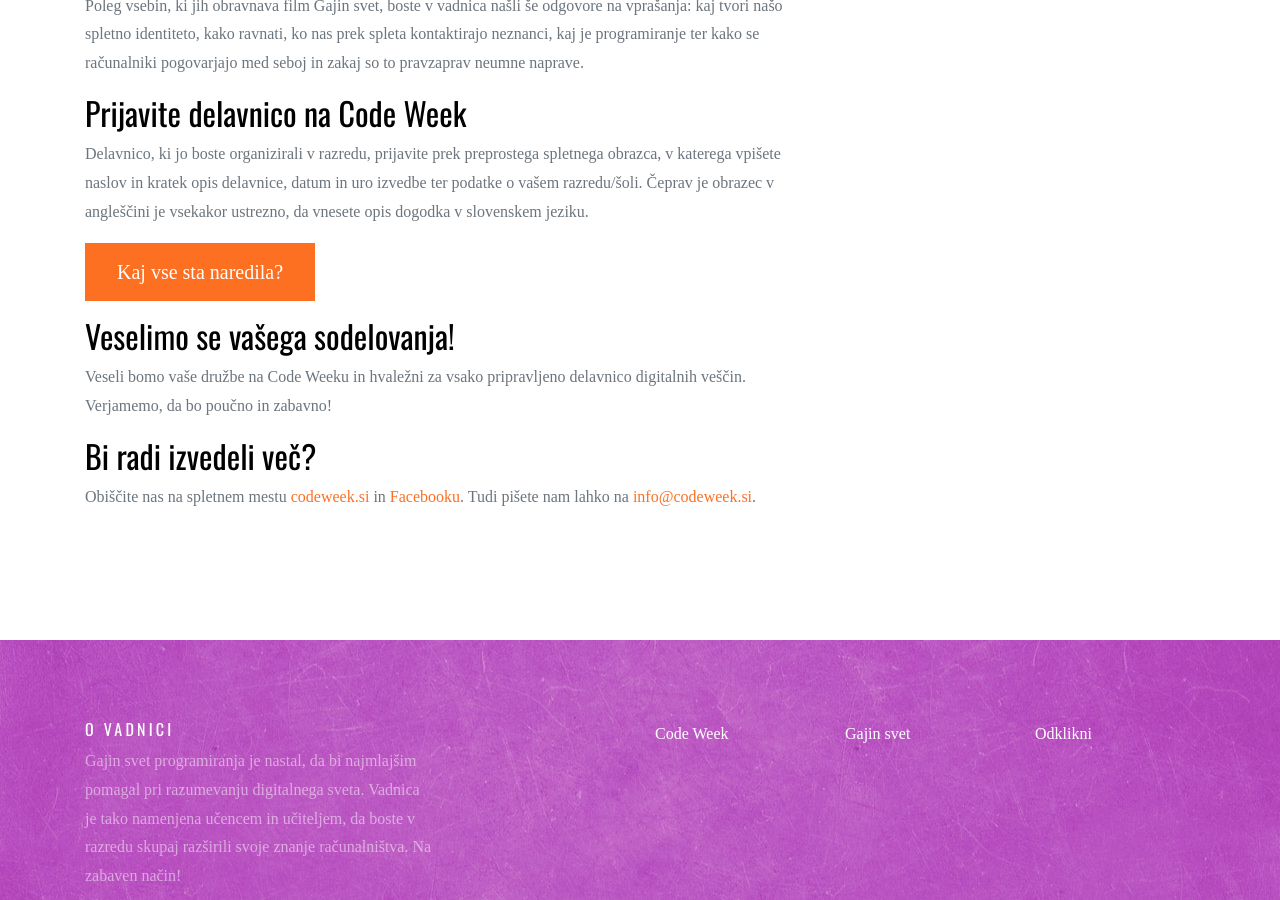
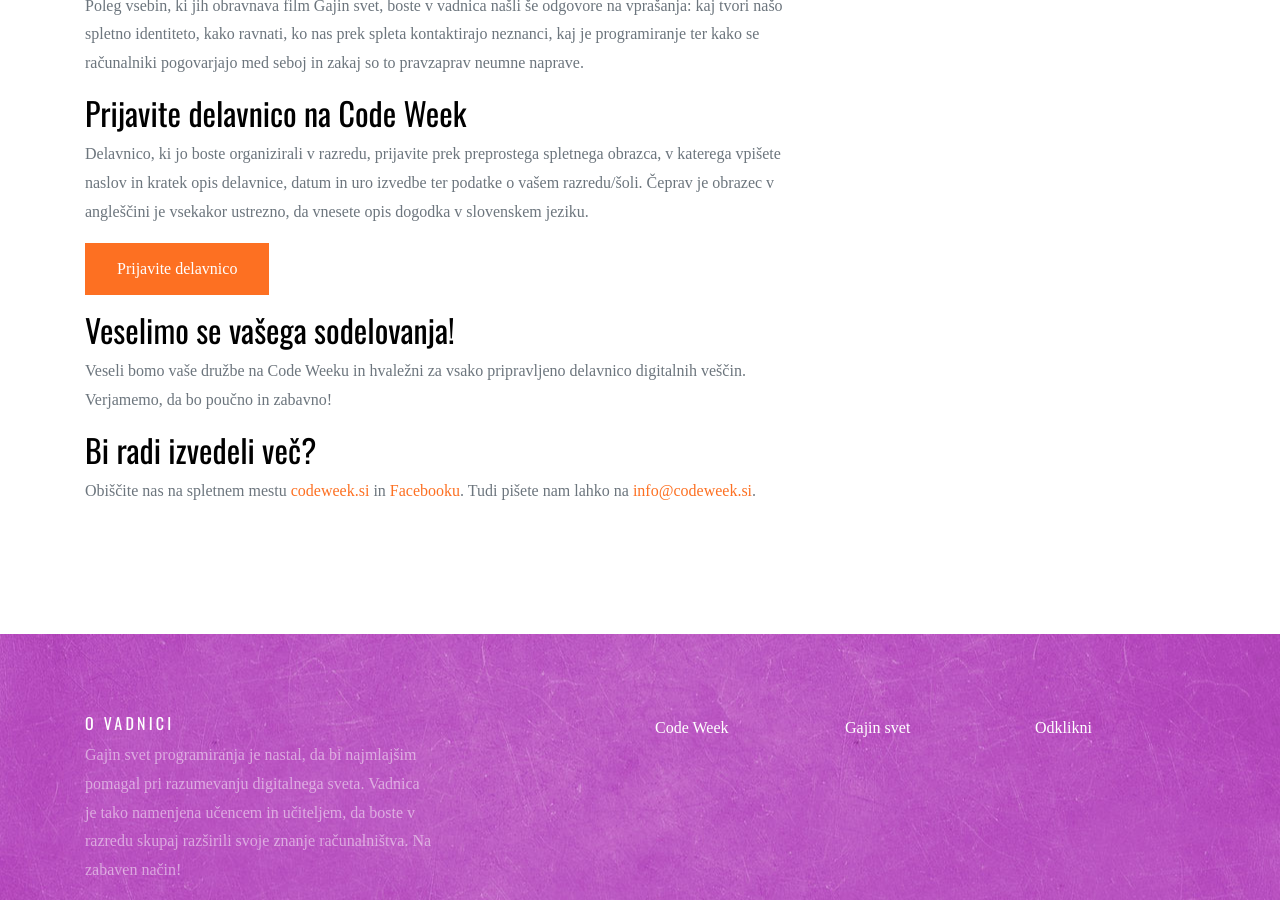
Before and after one commit to codeweeksi/gajin-svet, a Jekyll site: the page built from _featured/featured-article2.md, in a window 1280 px wide and 900 px high, scrolled down 1056 px. Built offline with Jekyll 4.4.1, drawn with Linux system fonts in a browser that asks for light colours; some web fonts are replaced; comment, search, counter and statistics services are not loaded.

Commit message:
Fixed link for event button

```diff
--- a/_featured/featured-article2.md
+++ b/_featured/featured-article2.md
@@ -17,7 +17,7 @@ Poleg vsebin, ki jih obravnava film Gajin svet, boste v vadnica našli še odgov
 ## Prijavite delavnico na Code Week
 Delavnico, ki jo boste organizirali v razredu, prijavite prek preprostega spletnega obrazca, v katerega vpišete naslov in kratek opis delavnice, datum in uro izvedbe ter podatke o vašem razredu/šoli. Čeprav je obrazec v angleščini je vsekakor ustrezno, da vnesete opis dogodka v slovenskem jeziku.
 
-<a href="{{ site.baseurl }}{% link vadnica/index.md %}" class="btn btn-lg btn-primary">Kaj vse sta naredila?</a>
+<a href="http://events.codeweek.eu/login/?next=/add/" target="_blank" class="btn btn-primary">Prijavite delavnico</a>
 
 ## Veselimo se vašega sodelovanja!
 Veseli bomo vaše družbe na Code Weeku in hvaležni za vsako pripravljeno delavnico digitalnih veščin. Verjamemo, da bo poučno in zabavno!
```
